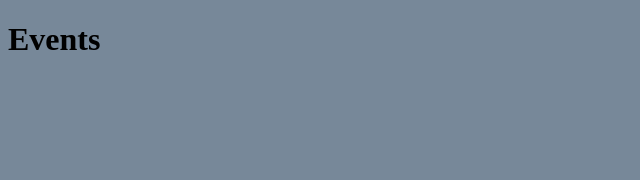
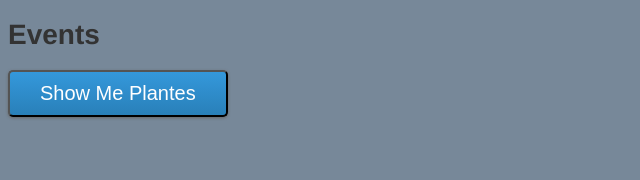
Before and after one commit to basictom/clicky-planets, a plain HTML site: page index.html in a window 1280 px wide. Shown: the whole page, without its empty margins (0-640 px from the left). Drawn offline with Linux system fonts and the light colour scheme.

Commit message:
adding button

```diff
--- a/index.html
+++ b/index.html
@@ -5,6 +5,10 @@
 </head>
 <body>
   <h1>Events</h1>
+  <button id="show-planets" class="btn">Show Me Plantes</button>
+  <div id="planet-holder" class="planet-holder">
+
+  </div>
   <script src="scripts.js"></script>
 </body>
 </html>
--- a/scripts.js
+++ b/scripts.js
@@ -1 +1,9 @@
 console.log("hello");
+var output = document.getElementById("planet-holder");
+var button = document.getElementById("show-planets");
+
+button.addEventListener("click", addText);
+
+function addText(){
+  output.innerHTML = "This is a string";
+}
--- a/style.css
+++ b/style.css
@@ -1,3 +1,35 @@
 body {
   background-color: lightslategrey;
+  font-family: Helvetica, Arial, sans-serif;
+  font-size: 14px;
+  color: #333;
 }
+
+.btn {
+  background: #3498db;
+  background-image: -webkit-linear-gradient(top, #3498db, #2980b9);
+  background-image: -moz-linear-gradient(top, #3498db, #2980b9);
+  background-image: -ms-linear-gradient(top, #3498db, #2980b9);
+  background-image: -o-linear-gradient(top, #3498db, #2980b9);
+  background-image: linear-gradient(to bottom, #3498db, #2980b9);
+  -webkit-border-radius: 5;
+  -moz-border-radius: 5;
+  border-radius: 5px;
+  -webkit-box-shadow: 0px 1px 3px #666666;
+  -moz-box-shadow: 0px 1px 3px #666666;
+  box-shadow: 0px 1px 3px #666666;
+  font-family: Arial;
+  color: #ffffff;
+  font-size: 20px;
+  padding: 10px 30px 10px 30px;
+  text-decoration: none;
+}
+
+.btn:hover {
+  background: #333;
+  text-decoration: none;
+}
+
+.planet-holder {
+  padding: 30px;
+}
```
